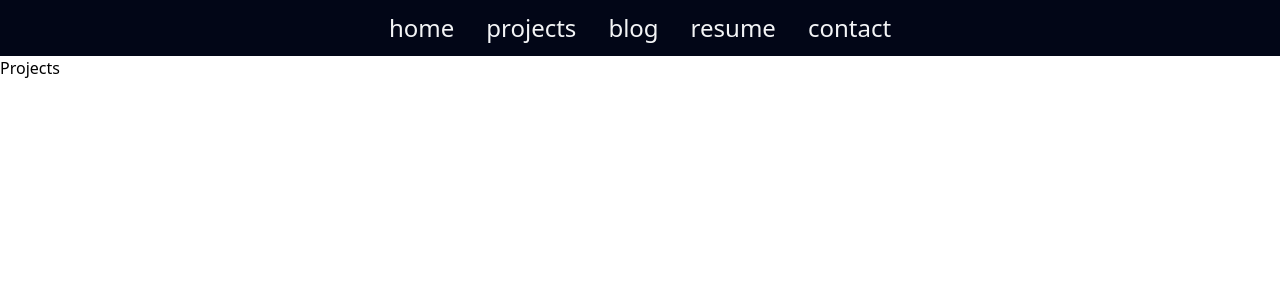
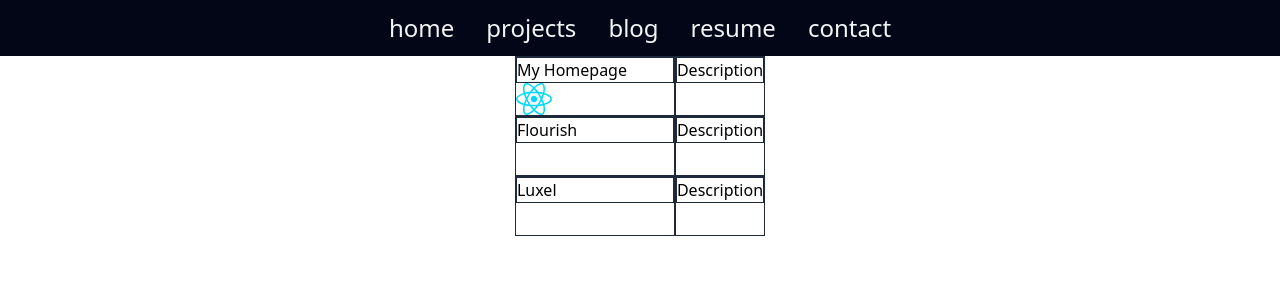
Before and after one commit to glevis/homepage, a React (Vite) app: page /projects in a window 1280 px wide. Shown: the top 300 px of the page. Built offline with nearby package versions, Linux system fonts and the light colour scheme.

Commit message:
Adding projects page

```diff
--- /dev/null
+++ b/src/components/Project.jsx
@@ -0,0 +1,27 @@
+import React from 'react'
+
+class Project extends React.Component {
+    constructor(props) {
+        super(props);
+        this.text = props.text;
+        this.title = props.title;
+        this.img = props.img;
+    }
+    render() {
+        return (
+            <div className='flex border-1 border-white justify-start'>
+            <div className="border border-.5 border-slate-800 w-40">
+                <div className="border border-.5 border-slate-800">
+                    <p> {this.title} </p>
+                </div>
+                <img src={this.img}/>
+            </div>
+            <div className="border border-.5 border-slate-800 w-180">
+                <p className="border border-.5 border-slate-800 w-180">{this.text} </p>
+            </div>
+            </div>
+        )
+    }
+}
+
+export default Project
--- a/src/pages/projects.jsx
+++ b/src/pages/projects.jsx
@@ -1,7 +1,12 @@
+import Project from '../components/Project'
+import img_test from '../assets/react.svg'
+
 export default function ProjectsPage() {
     return (
-        <div>
-            Projects
+        <div className="grid grid-rows-3 gap-0 justify-center">
+            <Project title="My Homepage" img={img_test} text="Description"/>
+            <Project title="Flourish" text="Description"/>
+            <Project title="Luxel" text="Description"/>
         </div>
     );
 }
```
